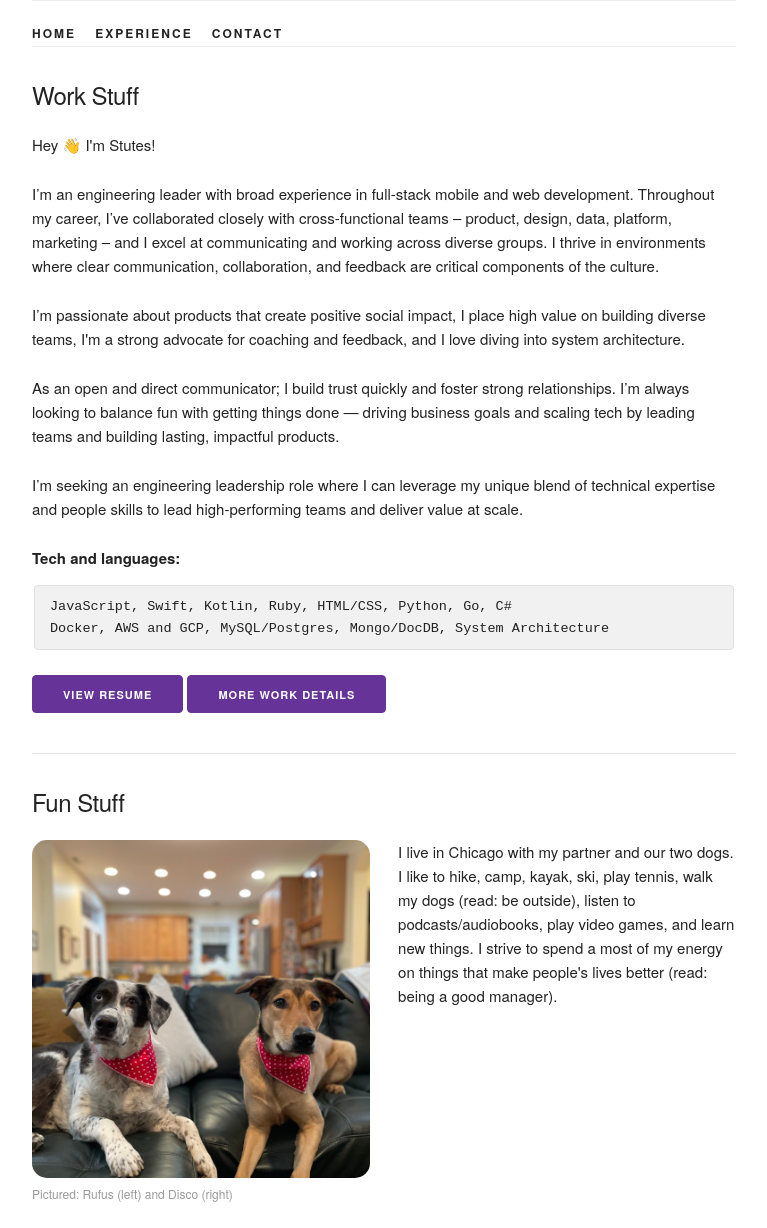
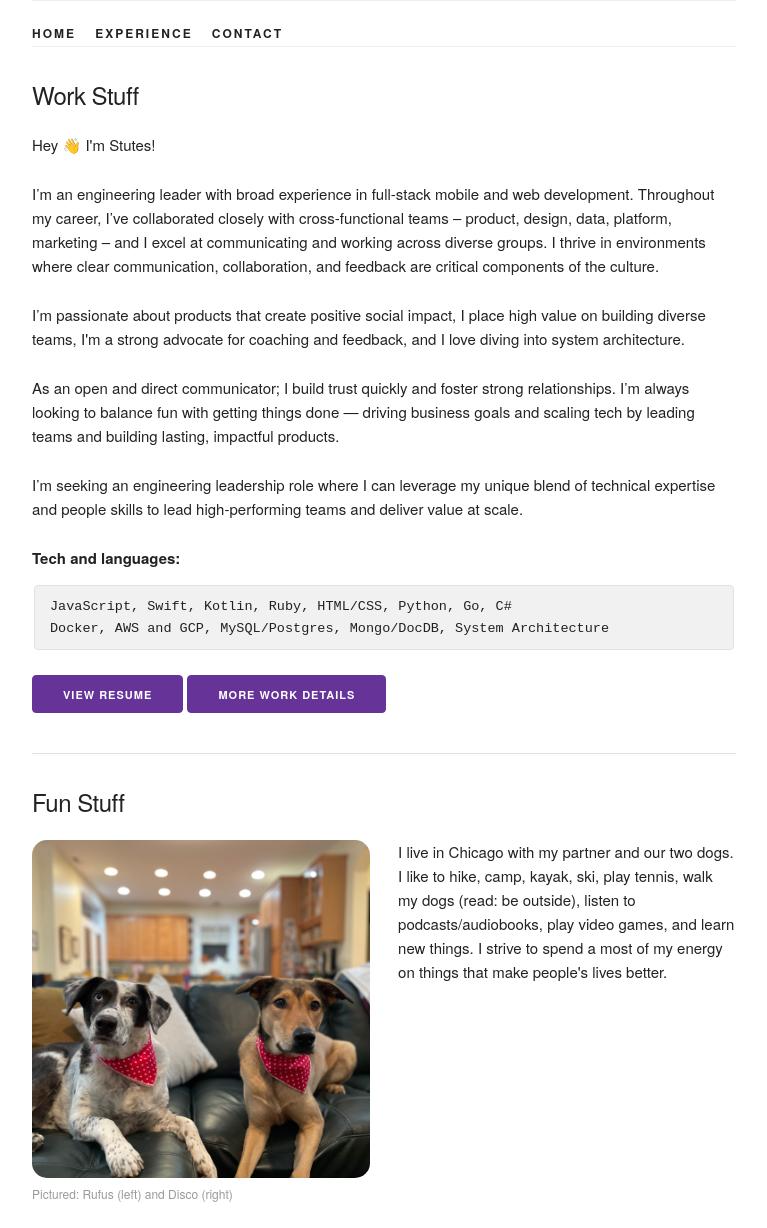
Before and after one commit to ryanstutes/ryanstutes.github.io, a Jekyll site: the page built from index.md, in a window 1280 px wide. Shown: the whole page, without its empty margins (256-1023 px from the left). Built offline with Jekyll 4.4.1, drawn with Linux system fonts in a browser that asks for light colours.

Commit message:
edit home again

```diff
--- a/_includes/home.html
+++ b/_includes/home.html
@@ -20,7 +20,7 @@
                     <p class="text-light text-small">Pictured: Rufus (left) and Disco (right)</p>
                 </div>
                 <div class="six columns">
-                    <p>I live in Chicago with my partner and our two dogs. I like to hike, camp, kayak, ski, play tennis, walk my dogs (read: be outside), listen to podcasts/audiobooks, play video games, and learn new things. I strive to spend a most of my energy on things that make people's lives better (read: being a good manager).</p>
+                    <p>I live in Chicago with my partner and our two dogs. I like to hike, camp, kayak, ski, play tennis, walk my dogs (read: be outside), listen to podcasts/audiobooks, play video games, and learn new things. I strive to spend a most of my energy on things that make people's lives better.</p>
                 </div>
             </div>
         </div>
```
